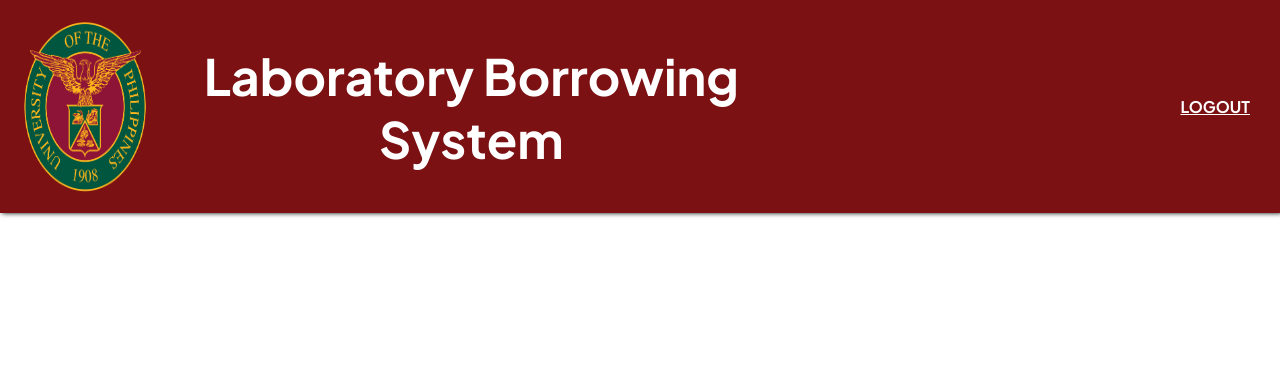
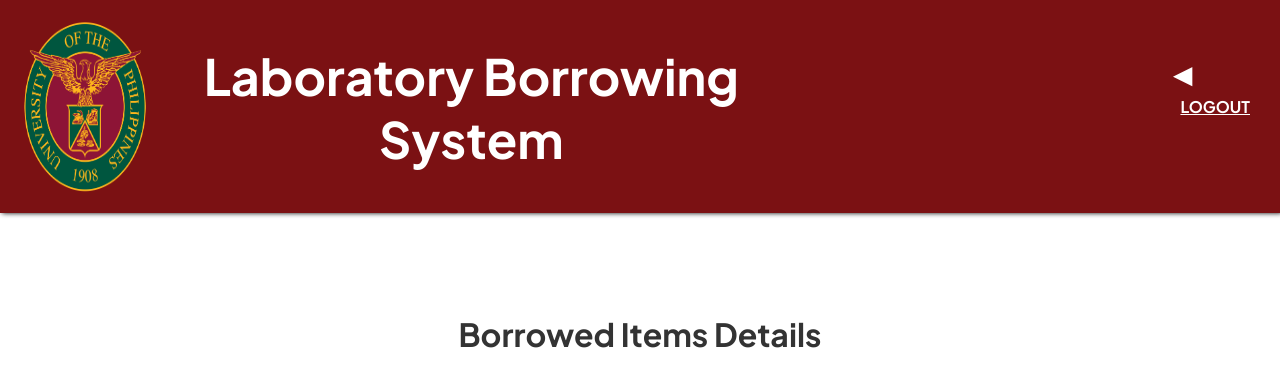
Before and after one commit to constantineeeeee/CMSC-121-Final-Project, a PHP site: page /borrow-log.php in a window 1280 px wide. Shown: the top 376 px of the page. Run offline with PHP 8.4, Linux system fonts and the light colour scheme; data comes from the database, SQL or seed files in the repository; both versions use the stored data as it was after the commit; data that the repository does not hold is empty.

Commit message:
add back button and other data to sql

```diff
--- a/borrow-log.php
+++ b/borrow-log.php
@@ -61,10 +61,9 @@
 <?php
   include("top.html");
 ?>
-<a href="admin-menu.php">&a</a>
   <div id="logout" hidden>LOGOUT</div>
   <div id="hrefLink" hidden>index.php</div>
-
+  <a class="backButton" href="admin-menu.php">&#9664;</a>
   <h1>Borrowed Items Details</h1>
 
 <div class="summary">
--- a/return-handle.php
+++ b/return-handle.php
@@ -21,7 +21,7 @@
   $date = $db->quote($date);
 
   if(isset($_POST["return"])){
-    $return_init = $db->exec("INSERT INTO returned(SID, IID, quantity) VALUES($SID, $IID, $quantity)");
+    $return_init = $db->exec("INSERT INTO returned(SID, IID, quantity, date) VALUES($SID, $IID, $quantity, $date)");
     $del = $db->exec("DELETE FROM borrow WHERE SID = $SID AND IID = $IID AND date = $date");
   }
   else if(isset($_POST["cancel"])){
--- a/style.css
+++ b/style.css
@@ -63,6 +63,24 @@
 h2 {
   align-content: center;
   padding: 0;
+}
+
+.backButton {
+  padding: 20px;
+  border-radius: 50%;
+  top: 5%;
+  right: 5%;
+  position: absolute;
+  color: white;
+  text-decoration: none;
+  font-size: 25px;
+  width: 25px;
+  text-align: center;
+  transition: ease-in-out 0.2s;
+}
+
+.backButton:hover {
+  color: #333;
 }
 
 .logo {
```
Also changed, not shown: borrow-slip.php (+4 -3 lines), inventory.sql (+5 -5 lines).
